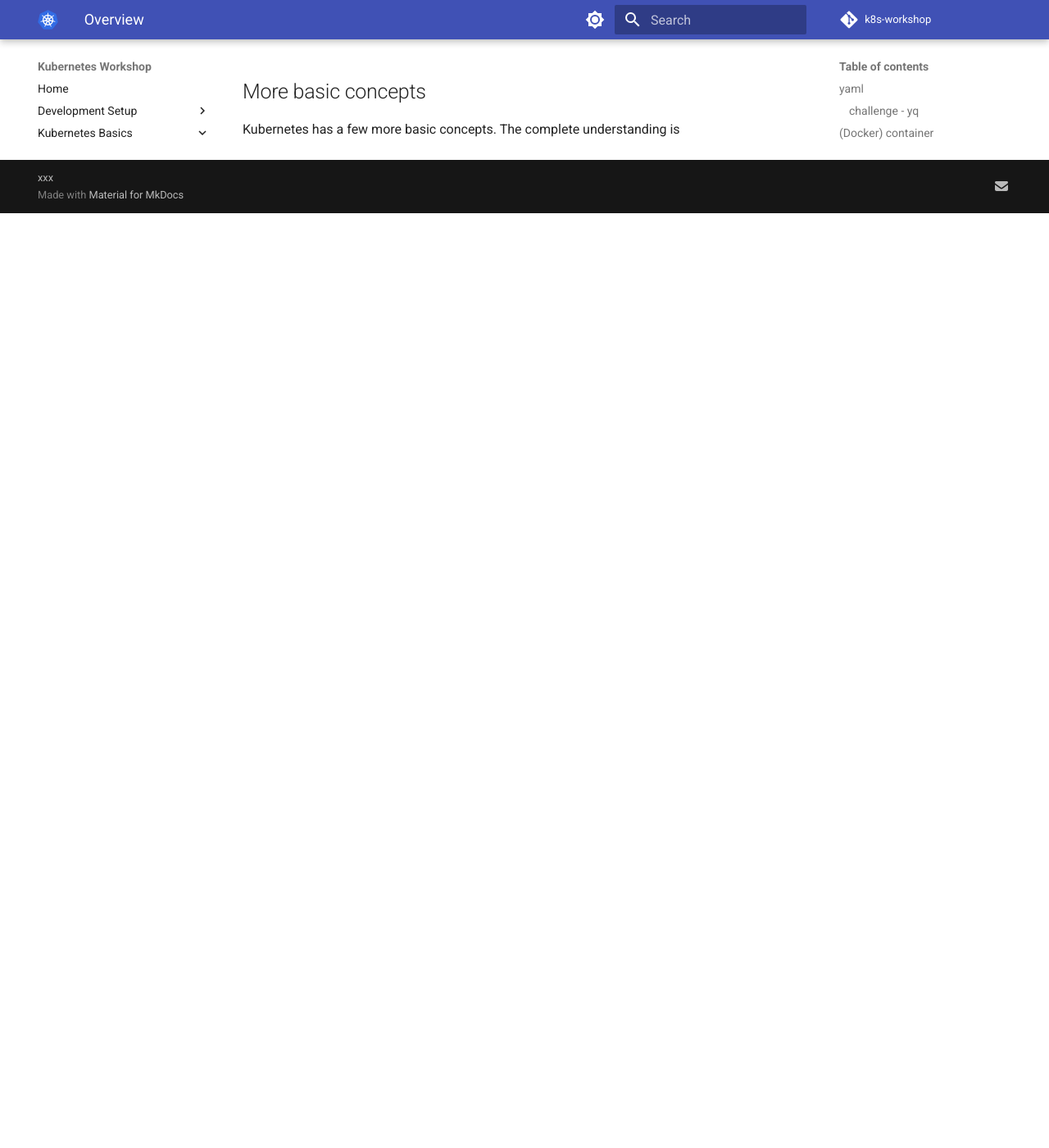
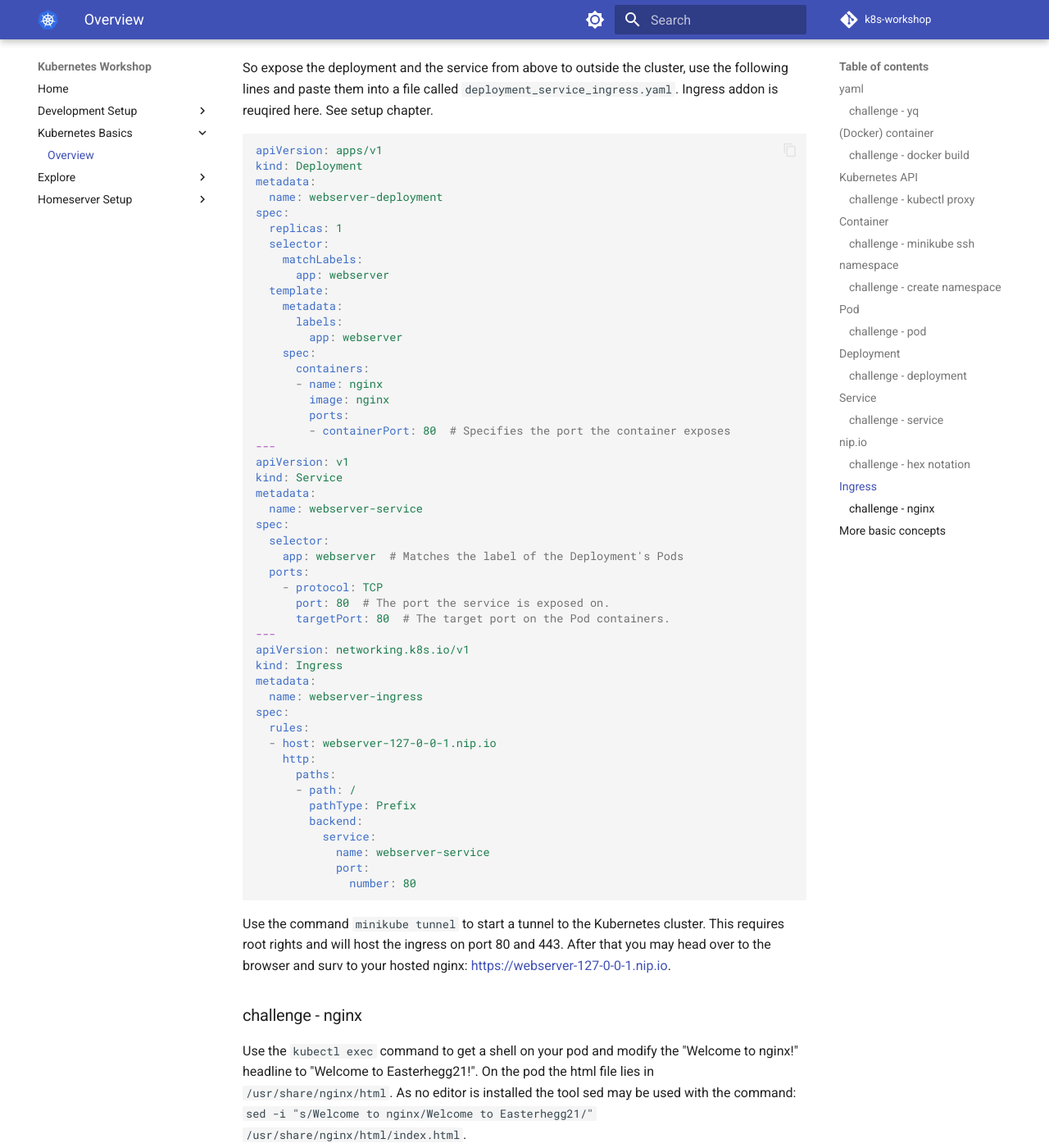
Before and after one commit to iptizer/k8s-workshop, an MkDocs documentation site: the page built from docs/basics/overview.md, in a window 1280 px wide and 1400 px high, scrolled down 9230 px. Shown: the whole window at 82% size. Built offline with MkDocs 1.6.1 and Material for MkDocs 9.7.7, drawn with Linux system fonts in a browser that asks for light colours; comment, search, counter and statistics services are not loaded; before the commit the page ends 9490 px from its top, so only the background shows below that; some of the changed text lies outside the part shown.

Commit message:
Current state

````diff
--- a/docs/basics/overview.md
+++ b/docs/basics/overview.md
@@ -366,6 +366,71 @@ flowchart LR
     svc -.-> pod3
 ```
 
+So expose the deployment and the service from above to outside the cluster, use the following lines and paste them into a file called `deployment_service_ingress.yaml`. Ingress addon is reuqired here. See setup chapter.
+
+```yaml
+apiVersion: apps/v1
+kind: Deployment
+metadata:
+  name: webserver-deployment
+spec:
+  replicas: 1
+  selector:
+    matchLabels:
+      app: webserver
+  template:
+    metadata:
+      labels:
+        app: webserver
+    spec:
+      containers:
+      - name: nginx
+        image: nginx
+        ports:
+        - containerPort: 80  # Specifies the port the container exposes
+---
+apiVersion: v1
+kind: Service
+metadata:
+  name: webserver-service
+spec:
+  selector:
+    app: webserver  # Matches the label of the Deployment's Pods
+  ports:
+    - protocol: TCP
+      port: 80  # The port the service is exposed on.
+      targetPort: 80  # The target port on the Pod containers.
+---
+apiVersion: networking.k8s.io/v1
+kind: Ingress
+metadata:
+  name: webserver-ingress
+spec:
+  rules:
+  - host: webserver-127-0-0-1.nip.io
+    http:
+      paths:
+      - path: /
+        pathType: Prefix
+        backend:
+          service:
+            name: webserver-service
+            port:
+              number: 80
+```
+
+Use the command `minikube tunnel` to start a tunnel to the Kubernetes cluster. This requires root rights and will host the ingress on port 80 and 443. After that you may head over to the browser and surv to your hosted nginx: [https://webserver-127-0-0-1.nip.io](webserver-127-0-0-1.nip.io).
+
+### challenge - nginx
+
+Use the `kubectl exec` command to get a shell on your pod and modify the "Welcome to nginx!" headline to "Welcome to Easterhegg21!". On the pod the html file lies in `/usr/share/nginx/html`. As no editor is installed the tool sed may be used with the command: `sed -i "s/Welcome to nginx/Welcome to Easterhegg21/" /usr/share/nginx/html/index.html`.
+
+Refresh the web page to validate your modification. Use the `kubectl restart rollout` command from above and relead the page again.
+
+[solution]: <>  find the pod name `kubectl get pods -n easterhegg21`. Exec to the pod `kubectl exec`.
+
 ## More basic concepts
 
-Kubernetes has a few more basic concepts. The complete understanding is
+This chapter focused on the essentials of Kubernetes. There are a couple of other basic concepts that are not so relevant for now. Check the list below to learn more in case you have time.
+
+* A deployment coup
````
Also changed, not shown: docs/setup/overview.md (+11 -0 lines).
